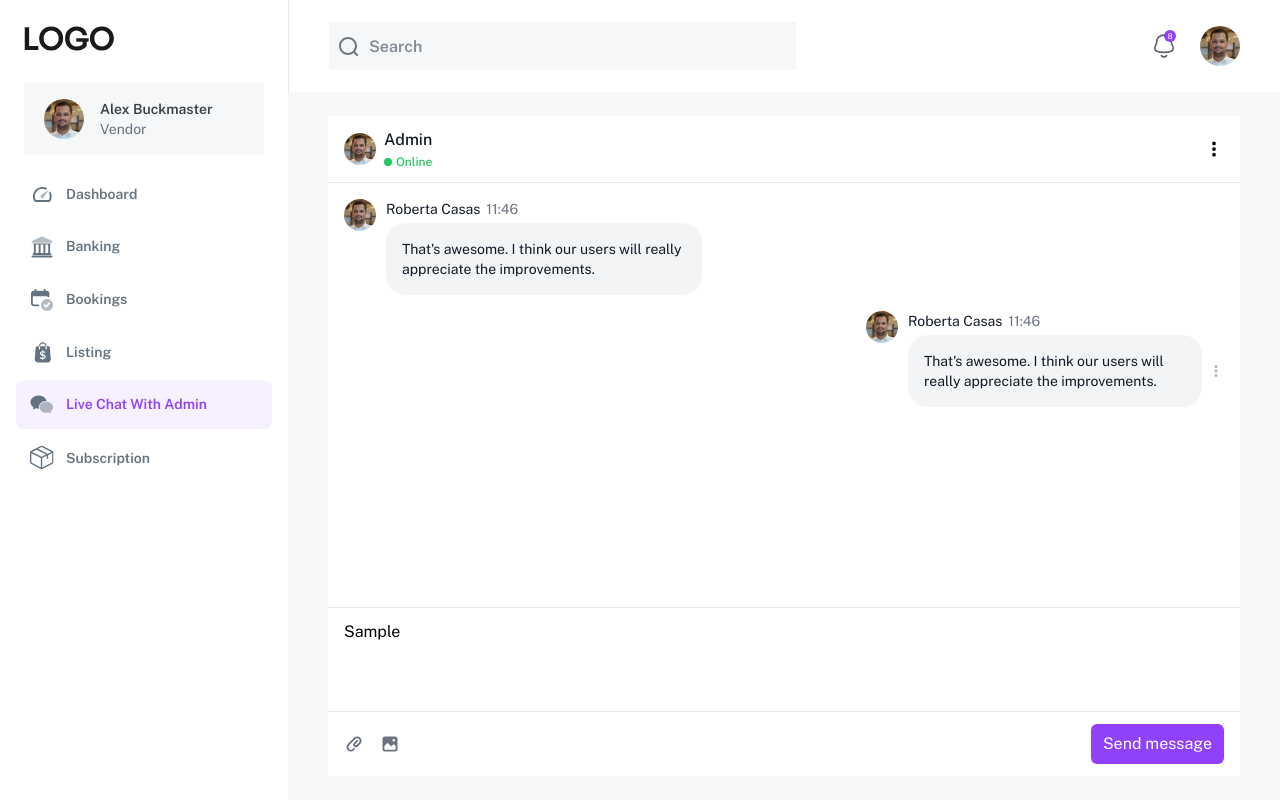
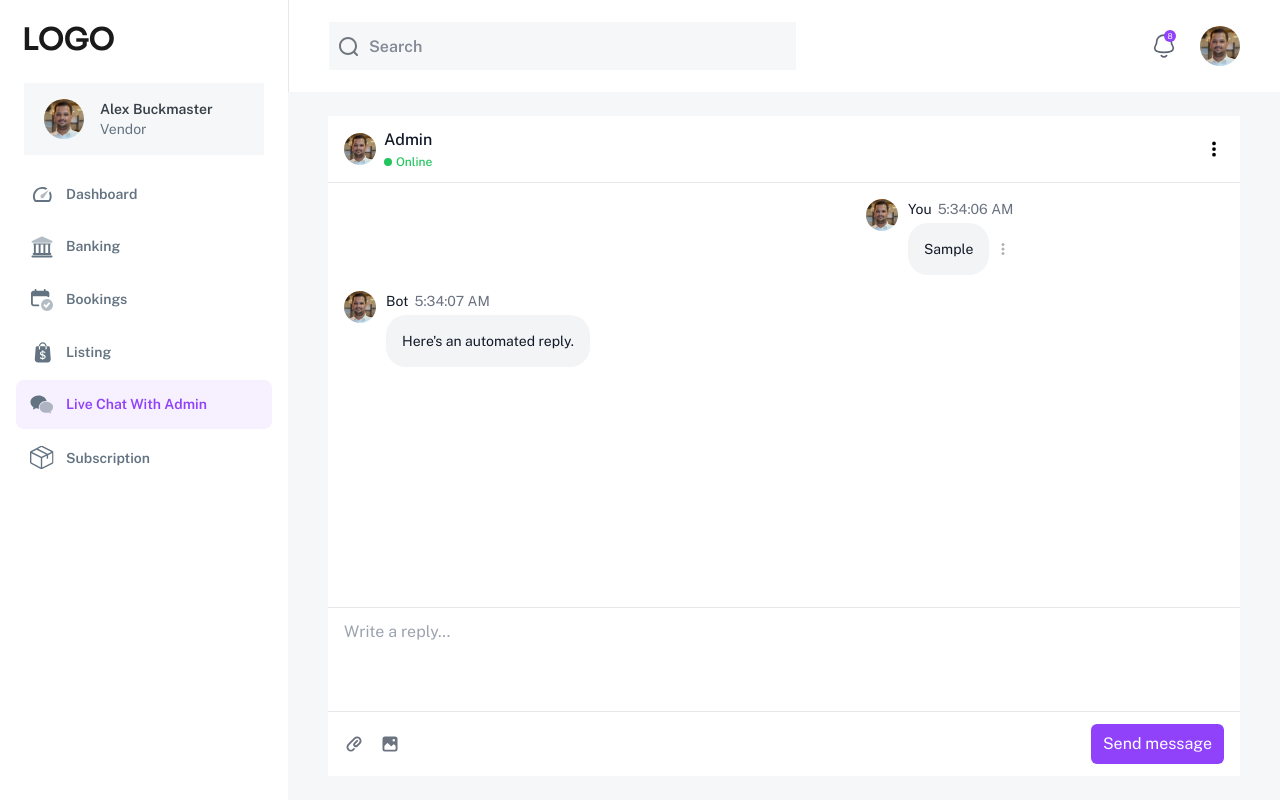
Before and after one commit to AkbarOpediatech/book-the-party-d, a Next.js app: page /dashboard/vendor/chat in a window 1280 px wide. Both pictures are taken after typing "Sample" into the empty fields and a click on the button "Send message". Built offline with nearby package versions, Linux system fonts and the light colour scheme.

Commit message:
chat sms send function add

```diff
--- a/src/app/(dashboard)/dashboard/vendor/chat/components/Conversation.tsx
+++ b/src/app/(dashboard)/dashboard/vendor/chat/components/Conversation.tsx
@@ -1,71 +1,80 @@
 import { Menu, MenuButton, MenuItem, MenuItems } from '@headlessui/react'
-import { EllipsisVerticalIcon, PencilIcon, Square2StackIcon } from '@heroicons/react/16/solid'
+import { EllipsisVerticalIcon, Square2StackIcon, TrashIcon } from '@heroicons/react/16/solid'
 import Image from 'next/image'
-import avater from '/public/assets/avatar.jpeg'
+import { useEffect, useRef } from 'react'
+import avatar from '/public/assets/avatar.jpeg'
 
-const Conversation = () => {
+interface Message {
+  id: number
+  sender: 'user' | 'bot'
+  content: string
+  timestamp: string
+}
+
+interface ConversationProps {
+  messages: Message[]
+}
+
+const Conversation: React.FC<ConversationProps> = ({ messages }) => {
+  const containerRef = useRef<HTMLDivElement>(null)
+
+  useEffect(() => {
+    if (containerRef.current) {
+      containerRef.current.scrollTop = containerRef.current.scrollHeight
+    }
+  }, [messages])
+
   return (
-    <div className="no-scroll flex h-full flex-col gap-4 overflow-y-scroll border-t border-gray-200 p-4">
-      <div className="flex items-start gap-2.5">
+    <div
+      ref={containerRef}
+      className="no-scroll flex h-full flex-col gap-4 overflow-y-scroll border-t border-gray-200 p-4"
+    >
+      {messages.map(message => (
+        <div
+          key={message.id}
+          className={`flex items-start gap-2.5 ${message.sender === 'user' ? 'justify-end' : ''}`}
+        >
           <div className="size-8 overflow-hidden rounded-full">
-          <Image className="object-cover" src={avater} alt="pic" />
+            <Image className="object-cover" src={avatar} alt="User Avatar" />
           </div>
           <div className="w-full max-w-[316px]">
             <div className="mb-1 flex items-center gap-1.5 font-inter text-sm">
-            <p className="text-gray-900">Roberta Casas </p>
-            <p className="text-gray-500">11:46</p>
+              <p className="text-gray-900">{message.sender === 'user' ? 'You' : 'Bot'}</p>
+              <p className="text-gray-500">{message.timestamp}</p>
             </div>
             <div className="flex items-center gap-1.5">
-            <div className="w-full rounded-[20px] bg-gray-100 p-4">
-              <p className="font-inter text-sm text-gray-900">
-                That's awesome. I think our users will really appreciate the improvements.
-              </p>
+              <div className="rounded-[20px] bg-gray-100 p-4">
+                <p className="font-inter text-sm text-gray-900">{message.content}</p>
               </div>
-          </div>
-        </div>
-      </div>
-      <div className="flex items-start justify-end gap-2.5">
-        <div className="size-8 overflow-hidden rounded-full">
-          <Image className="object-cover" src={avater} alt="pic" />
-        </div>
-        <div className="w-full max-w-[316px]">
-          <div className="mb-1 flex items-center gap-1.5 font-inter text-sm">
-            <p className="text-gray-900">Roberta Casas </p>
-            <p className="text-gray-500">11:46</p>
-          </div>
-          <div className="flex items-center gap-1.5">
-            <div className="w-full rounded-[20px] bg-gray-100 p-4">
-              <p className="font-inter text-sm text-gray-900">
-                That's awesome. I think our users will really appreciate the improvements.
-              </p>
-            </div>
+              {message.sender === 'user' && (
                 <Menu>
                   <MenuButton>
                     <EllipsisVerticalIcon className="size-4 fill-black/30" />
                   </MenuButton>
 
                   <MenuItems
-                transition
                     anchor="bottom end"
-                className="w-36 origin-top-right rounded-xl border bg-white p-1 text-sm/6 text-black shadow-sm transition duration-100 ease-out [--anchor-gap:var(--spacing-1)] focus:outline-none data-[closed]:scale-95 data-[closed]:opacity-0"
+                    className="w-36 origin-top-right rounded-xl border bg-white p-1 text-sm/6 text-black shadow-sm transition duration-100 ease-out focus:outline-none"
                   >
                     <MenuItem>
-                  <button className="group flex w-full items-center gap-2 rounded-lg px-3 py-1.5 data-[focus]:bg-black/10">
-                    <PencilIcon className="size-4 fill-black/30" />
-                    Edit
+                      <button className="group flex w-full items-center gap-2 rounded-lg px-3 py-1.5 hover:bg-black/10">
+                        <TrashIcon className="size-4 fill-black/30" />
+                        Delete
                       </button>
                     </MenuItem>
                     <MenuItem>
-                  <button className="group flex w-full items-center gap-2 rounded-lg px-3 py-1.5 data-[focus]:bg-black/10">
+                      <button className="group flex w-full items-center gap-2 rounded-lg px-3 py-1.5 hover:bg-black/10">
                         <Square2StackIcon className="size-4 fill-black/30" />
-                    Duplicate
+                        Copy
                       </button>
                     </MenuItem>
                   </MenuItems>
                 </Menu>
+              )}
             </div>
           </div>
         </div>
+      ))}
     </div>
   )
 }
--- a/src/app/(dashboard)/dashboard/vendor/chat/components/InputGroup.tsx
+++ b/src/app/(dashboard)/dashboard/vendor/chat/components/InputGroup.tsx
@@ -1,20 +1,30 @@
-'use client'
 import DashboardButton from '@/app/(dashboard)/components/DashboardButton'
 import { PaperClipIcon, PhotoIcon } from '@heroicons/react/16/solid'
 import { useState } from 'react'
 
-const InputGroup = () => {
+interface InputGroupProps {
+  onSendMessage: (messageContent: string) => void
+}
+
+const InputGroup: React.FC<InputGroupProps> = ({ onSendMessage }) => {
   const [text, setText] = useState('')
 
-  const handleKeyPress = e => {
+  const handleKeyPress = (e: React.KeyboardEvent<HTMLTextAreaElement>) => {
     if (e.key === 'Enter' && !e.shiftKey) {
       e.preventDefault()
-      console.log('Enter pressed without shift')
+      sendMessage()
     }
   }
 
-  const handleInputChange = e => {
+  const handleInputChange = (e: React.ChangeEvent<HTMLTextAreaElement>) => {
     setText(e.target.value)
+  }
+
+  const sendMessage = () => {
+    if (text.trim()) {
+      onSendMessage(text.trim())
+      setText('')
+    }
   }
 
   return (
@@ -37,7 +47,7 @@ const InputGroup = () => {
             <PhotoIcon className="h-5 w-5 text-[#6B7280]" />
           </button>
         </div>
-        <DashboardButton type="button" name="Send message" />
+        <DashboardButton type="button" name="Send message" onClick={sendMessage} />
       </div>
     </div>
   )
--- a/src/app/(dashboard)/dashboard/vendor/chat/page.tsx
+++ b/src/app/(dashboard)/dashboard/vendor/chat/page.tsx
@@ -1,13 +1,45 @@
+'use client'
+import { useState } from 'react'
 import ChatHeader from './components/ChatHeader'
 import Conversation from './components/Conversation'
 import InputGroup from './components/InputGroup'
 
-const VendorChat = () => {
+interface Message {
+  id: number
+  sender: 'user' | 'bot'
+  content: string
+  timestamp: string
+}
+
+const VendorChat: React.FC = () => {
+  const [messages, setMessages] = useState<Message[]>([])
+
+  const handleSendMessage = (messageContent: string) => {
+    const newMessage: Message = {
+      id: Date.now(),
+      sender: 'user',
+      content: messageContent,
+      timestamp: new Date().toLocaleTimeString()
+    }
+
+    setMessages(prevMessages => [...prevMessages, newMessage])
+
+    setTimeout(() => {
+      const replyMessage: Message = {
+        id: Date.now() + 1,
+        sender: 'bot',
+        content: "Here's an automated reply.",
+        timestamp: new Date().toLocaleTimeString()
+      }
+      setMessages(prevMessages => [...prevMessages, replyMessage])
+    }, 1000)
+  }
+
   return (
     <div className="flex h-full flex-col justify-between bg-white">
       <ChatHeader />
-      <Conversation />
-      <InputGroup />
+      <Conversation messages={messages} />
+      <InputGroup onSendMessage={handleSendMessage} />
     </div>
   )
 }
```
Lines whose indentation alone changed are shown as unchanged.
